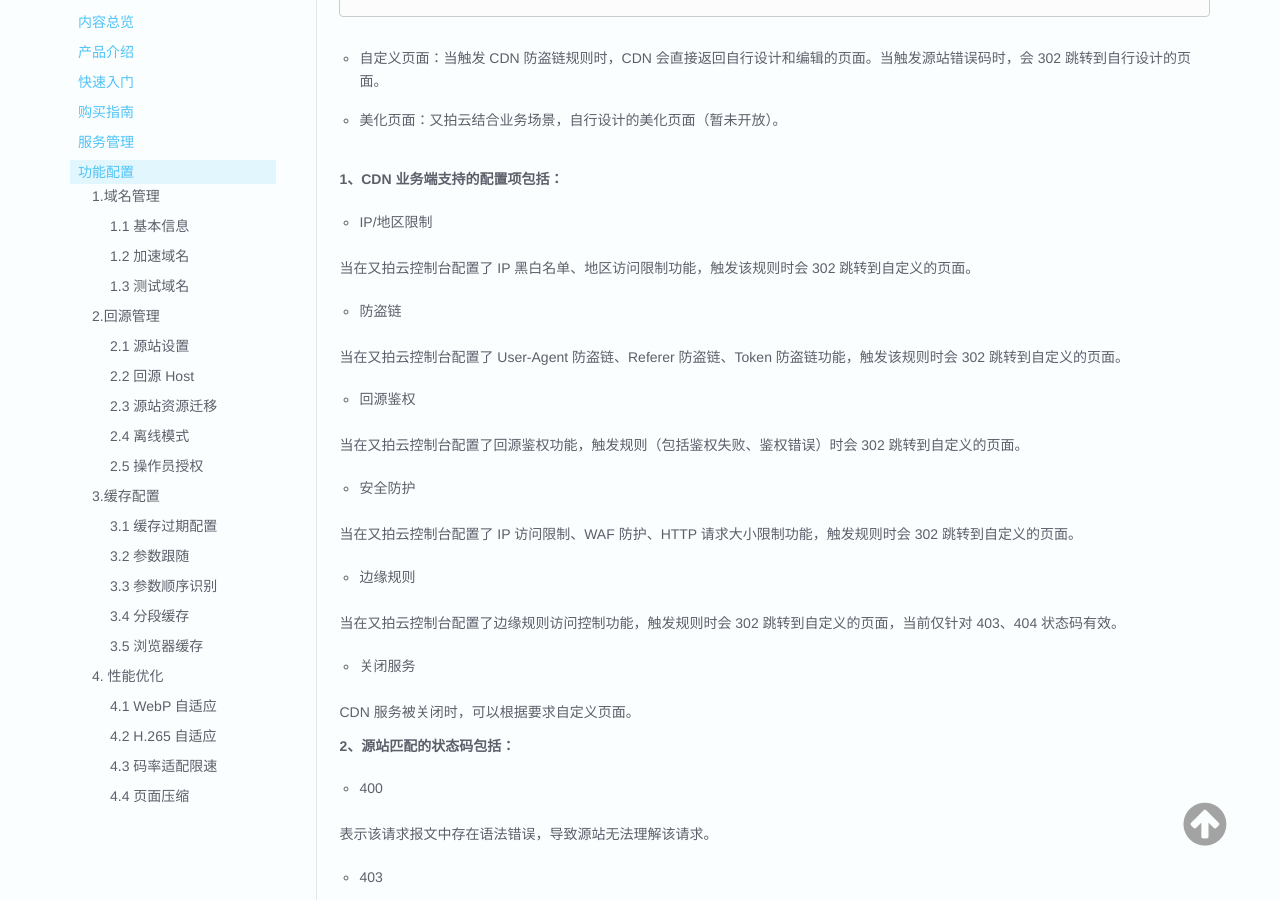
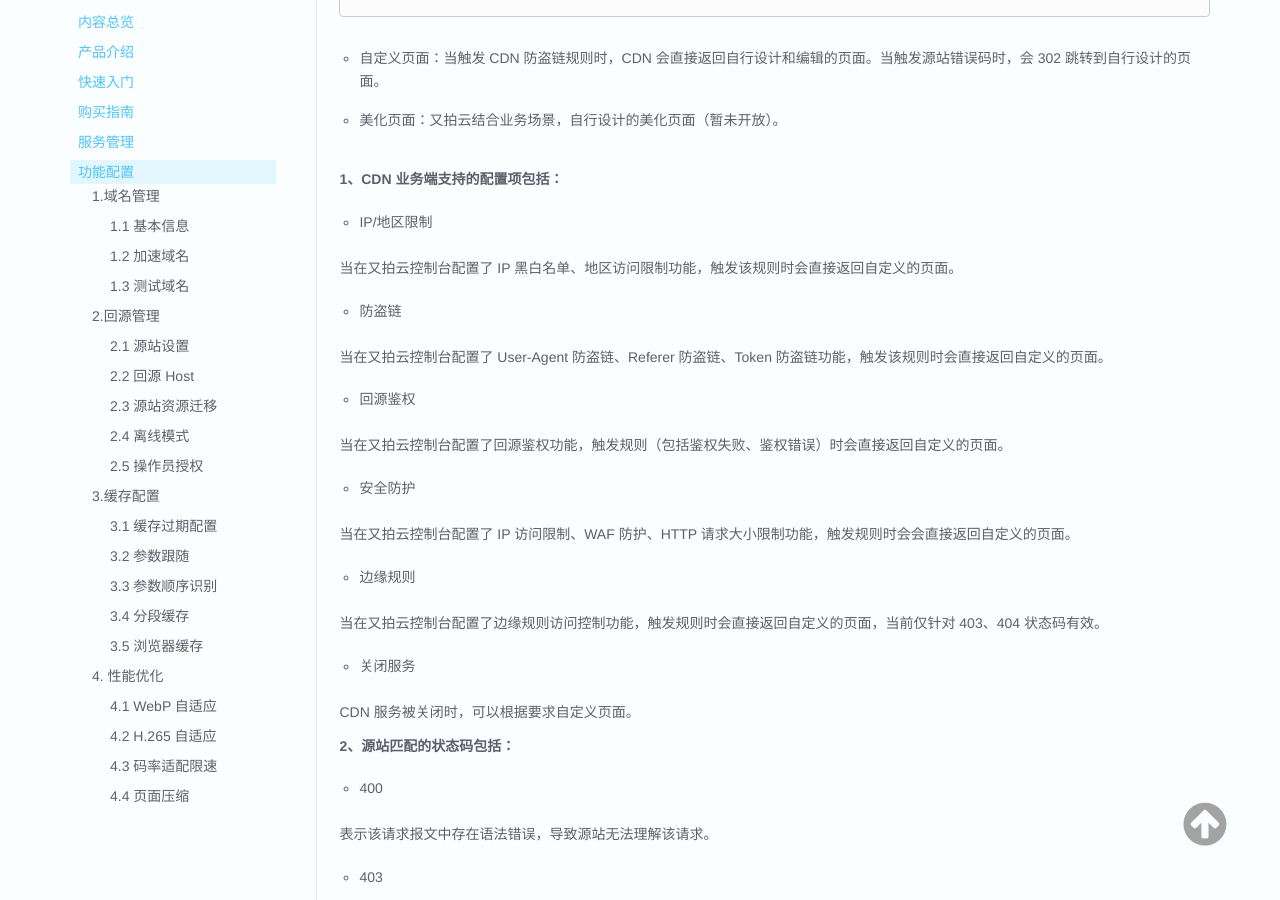
Before and after one commit to upyun/docs, an MkDocs documentation site: the page built from sources/cdn/config.md, in a window 1280 px wide and 900 px high, scrolled down 78666 px. Built offline with MkDocs 1.6.1, drawn with Linux system fonts in a browser that asks for light colours; old or Windows-style settings are respelled for this version of MkDocs.

Commit message:
Update config.md

```diff
--- a/sources/cdn/config.md
+++ b/sources/cdn/config.md
@@ -2005,23 +2005,23 @@ WAF（Web Application Firewall）的中文名称叫做 Web 应用防火墙 ，
 
 - IP/地区限制
 
-当在又拍云控制台配置了 IP 黑白名单、地区访问限制功能，触发该规则时会 302 跳转到自定义的页面。
+当在又拍云控制台配置了 IP 黑白名单、地区访问限制功能，触发该规则时会直接返回自定义的页面。
 
 - 防盗链
 
-当在又拍云控制台配置了 User-Agent 防盗链、Referer 防盗链、Token 防盗链功能，触发该规则时会 302 跳转到自定义的页面。
+当在又拍云控制台配置了 User-Agent 防盗链、Referer 防盗链、Token 防盗链功能，触发该规则时会直接返回自定义的页面。
 
 - 回源鉴权
 
-当在又拍云控制台配置了回源鉴权功能，触发规则（包括鉴权失败、鉴权错误）时会 302 跳转到自定义的页面。
+当在又拍云控制台配置了回源鉴权功能，触发规则（包括鉴权失败、鉴权错误）时会直接返回自定义的页面。
 
 - 安全防护
 
-当在又拍云控制台配置了 IP 访问限制、WAF 防护、HTTP 请求大小限制功能，触发规则时会 302 跳转到自定义的页面。
+当在又拍云控制台配置了 IP 访问限制、WAF 防护、HTTP 请求大小限制功能，触发规则时会会直接返回自定义的页面。
 
 - 边缘规则
 
-当在又拍云控制台配置了边缘规则访问控制功能，触发规则时会 302 跳转到自定义的页面，当前仅针对 403、404 状态码有效。
+当在又拍云控制台配置了边缘规则访问控制功能，触发规则时会直接返回自定义的页面，当前仅针对 403、404 状态码有效。
 
 - 关闭服务
 
```
